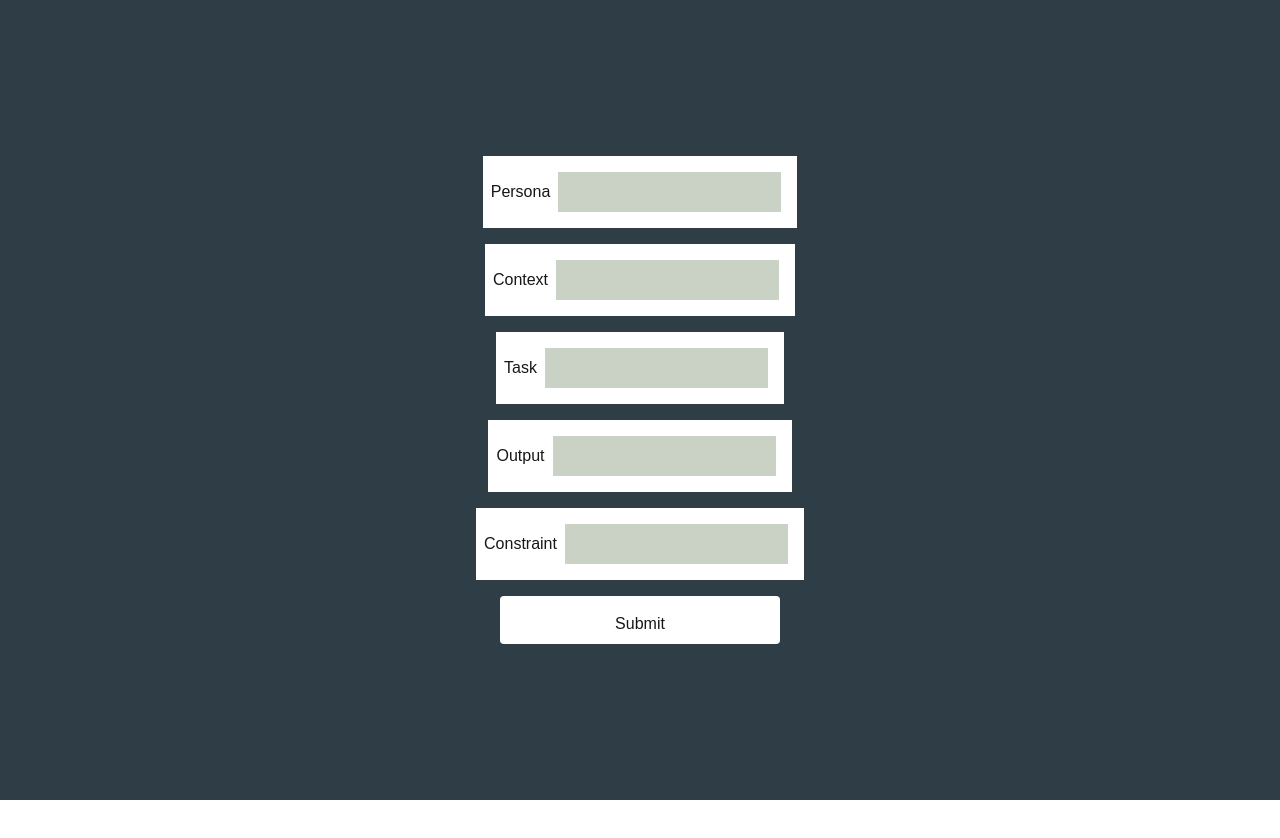
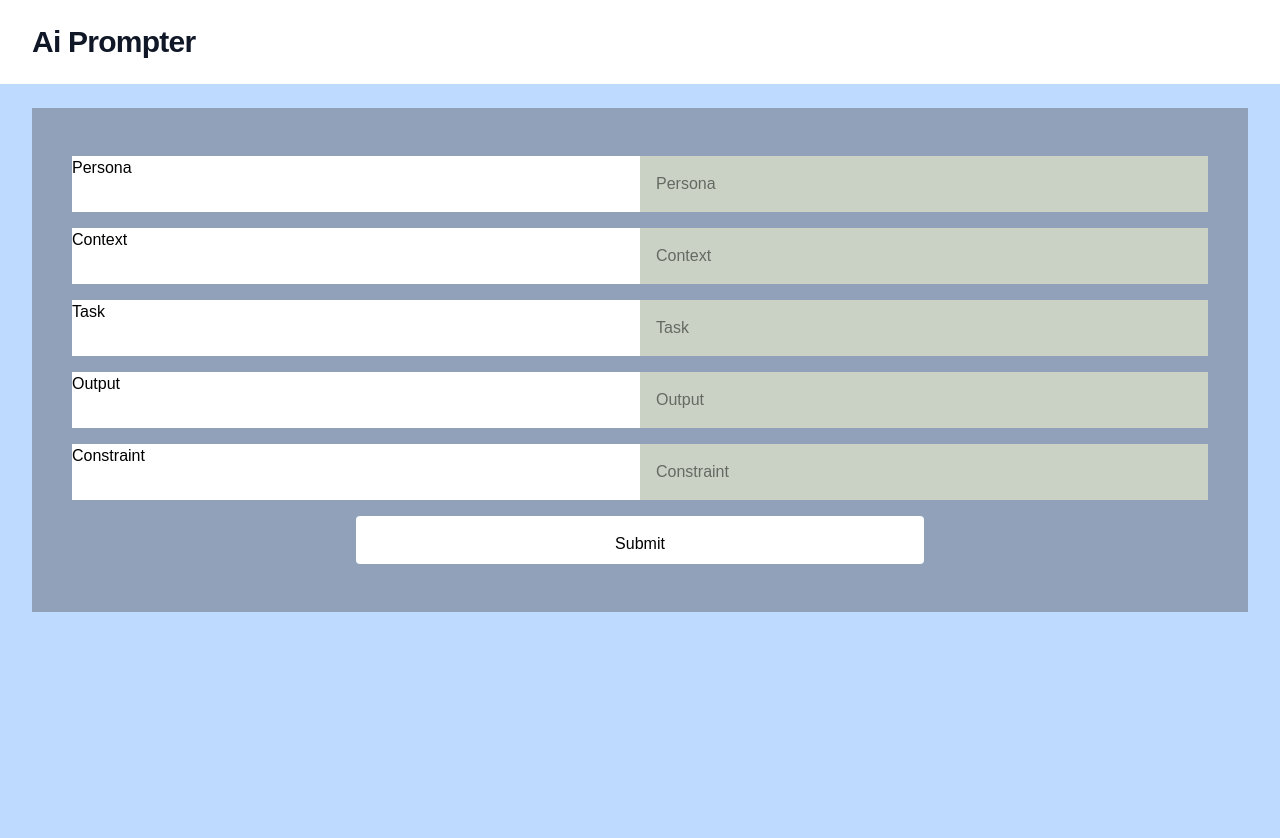
Before and after one commit to ivannissimrch/aiPrompter, a Next.js app: page / in a window 1280 px wide. Shown: the top 838 px of the page. Before the commit the page ends 800 px from the top, so only its background shows below. Built offline with nearby package versions, Linux system fonts and the light colour scheme.

Commit message:
Add alert dialog

```diff
--- a/package.json
+++ b/package.json
@@ -9,7 +9,10 @@
     "lint": "next lint"
   },
   "dependencies": {
+    "@emotion/react": "^11.14.0",
+    "@emotion/styled": "^11.14.0",
     "@google/generative-ai": "^0.24.0",
+    "@mui/material": "^6.4.7",
     "axios": "^1.8.2",
     "next": "15.2.1",
     "react": "^19.0.0",
--- a/src/app/components/Form.tsx
+++ b/src/app/components/Form.tsx
@@ -1,36 +1,72 @@
 "use client";
 
 import { getAiAnswer } from "@/helpers/getAiAnswer";
+import {
+  Button,
+  Dialog,
+  DialogActions,
+  DialogContent,
+  DialogContentText,
+  DialogTitle,
+} from "@mui/material";
+import { useState } from "react";
 
-const testPersonaMessage = `Im a frontend developer who is at the beginning of your career and is looking to applywhat youve learned to build practical experience to help you get noticed inthe job market, The information provided should assume that I am a Frontend Web Developer Provide a list of websites for organizations that provide programs and
-services which will help me transform what I've learned into experience that
-other job applicants will not have.who understands the technical aspects of what is needed to build websites.But, I have not worked in team projects with individuals in different roles. The tone should be informal and the list of websites should include a link
-to the site, it's name, and cost information. Avoid generating lots of text only a summary of the websites are needed. Also,
-responses should be tailored to readers with a high school level of education.
-Avoid overly technical responses.`;
+const testPersonaMessage =
+  "give a non inspiritaional message of the day make it funny like a dad joke atleast 3 sentences long";
 
 export default function Form({ inputs }: { inputs: string[] }) {
+  const [isOpen, setIsOpen] = useState(false);
+  const [aiMessage, setAiMessage] = useState("");
   return (
+    <>
       <form
         onSubmit={async (event) => {
           event?.preventDefault();
           const aiAnswer = await getAiAnswer(testPersonaMessage);
-        alert(aiAnswer);
+          setIsOpen(true);
+          setAiMessage(aiAnswer);
         }}
-      className="flex flex-col items-center w-1/2 p-10"
+        className="flex flex-col items-center w-full p-10 bg-slate-400"
       >
         {inputs.map((input) => (
-        <label key={input} className="bg-white p-2 m-2">
+          <label
+            key={input}
+            className="bg-white  m-2 w-full flex justify-between text-black"
+          >
             {input}
             <input
               type="text"
               required
               name={input}
-            className=" m-2 p-2 bg-[#CAD2C5]"
+              className="  p-4 bg-[#CAD2C5] w-1/2"
+              placeholder={input}
             />
           </label>
         ))}
-      <button className="bg-white w-1/2 p-4 m-2 h-12 rounded">Submit</button>
+        <button className="bg-white w-1/2 p-4 m-2 h-12 rounded text-black">
+          Submit
+        </button>
       </form>
+      <Dialog
+        open={isOpen}
+        onClose={() => setIsOpen(false)}
+        aria-labelledby="alert-dialog-title"
+        aria-describedby="alert-dialog-description"
+      >
+        <DialogTitle id="alert-dialog-title">
+          {"Use Google's location service?"}
+        </DialogTitle>
+        <DialogContent>
+          <DialogContentText id="alert-dialog-description">
+            {aiMessage}
+          </DialogContentText>
+        </DialogContent>
+        <DialogActions>
+          <Button onClick={() => setIsOpen(false)} autoFocus>
+            Agree
+          </Button>
+        </DialogActions>
+      </Dialog>
+    </>
   );
 }
--- a/src/app/layout.tsx
+++ b/src/app/layout.tsx
@@ -22,8 +22,8 @@ export default function RootLayout({
   children: React.ReactNode;
 }>) {
   return (
-    <html lang="en">
-      <body>{children}</body>
+    <html lang="en" className="h-full bg-gray-100">
+      <body className="h-full">{children}</body>
     </html>
   );
 }
--- a/src/app/page.tsx
+++ b/src/app/page.tsx
@@ -4,9 +4,19 @@ export default function Home() {
   const inputs = ["Persona", "Context", "Task", "Output", "Constraint"];
 
   return (
-    <main className="flex  items-center justify-center w-full h-screen  bg-[#2F3E46]">
-      <Form inputs={inputs} />
-      {/* <textarea className="w-1/2 p-to h-full m-8 bg-white"></textarea> */}
-    </main>
+    <div className="min-h-full bg-amber-50">
+      <header className="bg-white shadow-sm">
+        <div className="mx-auto max-w-7xl px-4 py-6 sm:px-6 lg:px-8">
+          <h1 className="text-3xl font-bold tracking-tight text-gray-900">
+            Ai Prompter
+          </h1>
+        </div>
+      </header>
+      <main className="bg-blue-200 min-h-screen">
+        <div className="mx-auto max-w-7xl px-4 py-6 sm:px-6 lg:px-8  ">
+          <Form inputs={inputs} />
+        </div>
+      </main>
+    </div>
   );
 }
```
Also changed, not shown: 1 other file (tests, documents, lock files or other folders). Lines whose indentation alone changed are shown as unchanged.
